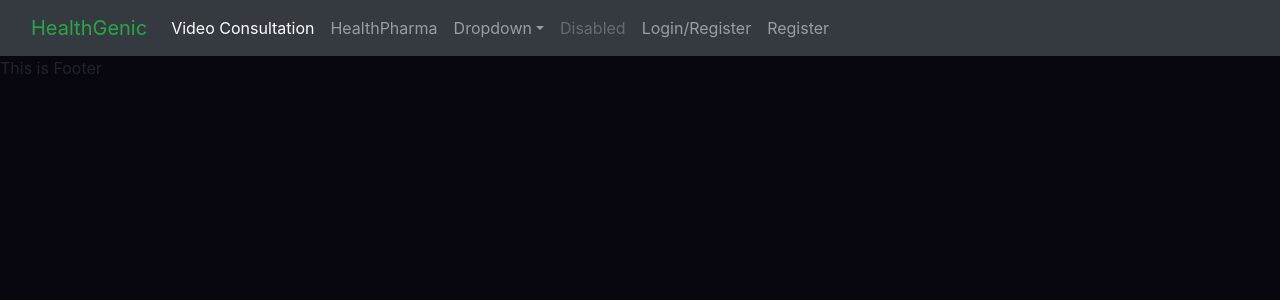
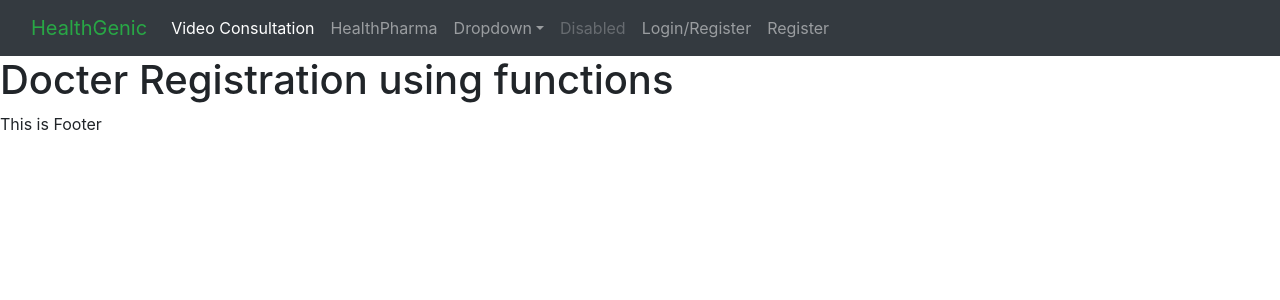
Before and after one commit to healthgenic/healthgenic, a React (Create React App) app in the folder front-end/: page /home/DocRegister in a window 1280 px wide. Shown: the top 300 px of the page. Built offline with nearby package versions, Linux system fonts and the light colour scheme.

Commit message:
css issue resolved

```diff
--- a/front-end/package.json
+++ b/front-end/package.json
@@ -11,6 +11,7 @@
     "react-dom": "^17.0.2",
     "react-scripts": "5.0.0",
     "reactstrap": "^9.0.1",
+    "sass": "^1.49.7",
     "web-vitals": "^2.1.4"
   },
   "scripts": {
--- a/front-end/src/App.js
+++ b/front-end/src/App.js
@@ -1,4 +1,3 @@
-import logo from './logo.svg';
 import './App.css';
 import ReactDOM from "react-dom";
 import { BrowserRouter, Router, Route,Switch } from "react-router-dom";
@@ -8,7 +7,8 @@ import Footer from './Components/HomePage/Footer';
 import UserLogin from './Components/Login/UserLogin';
 import OnlineConsultation from './Components/Online_Consultation/OnlineConsultation';
 import Epharma from './Components/E_pharma/Epharma';
-import UserRegistration from './Components/Register/UserRegistration'
+import UserRegistration from './Components/Register/UserRegistration';
+import DocterRegistration from './Components/Register/DocterRegistration';
 
 
 function App() {
@@ -27,6 +27,7 @@ function App() {
                     <Route path="/consult" component={OnlineConsultation}/>
                     <Route path="/Epharma" component={Epharma}/>
                     <Route path="/Register" component={UserRegistration} exact/>
+                    <Route path="/DocRegister" component={DocterRegistration}/>
 
                 </Switch>
         <div>
@@ -45,9 +46,9 @@ export default App;
 
 
 
-{/* <Route path = "/add-employee/:id" component = {CreateEmployeeComponent}></Route>
-                          <Route path = "/view-employee/:id" component = {ViewEmployeeComponent}></Route> */}
-                          {/* <Route path = "/update-employee/:id" component = {UpdateEmployeeComponent}></Route> */}
+// {/* <Route path = "/add-employee/:id" component = {CreateEmployeeComponent}></Route>
+//                           <Route path = "/view-employee/:id" component = {ViewEmployeeComponent}></Route> */}
+//                           {/* <Route path = "/update-employee/:id" component = {UpdateEmployeeComponent}></Route> */}
 
 
-                          // this is a comment
+//                           // this is a comment
--- a/front-end/src/Components/Login/UserLogin.jsx
+++ b/front-end/src/Components/Login/UserLogin.jsx
@@ -1,6 +1,6 @@
 import React, { Component } from 'react';
 import { Link } from 'react-router-dom';
-import './login.css';
+// import './login.scss';
 
 export default class UserLogin extends Component {
   render() {
@@ -20,7 +20,7 @@ export default class UserLogin extends Component {
         <input type="password" placeholder="Password" id="password" name="pass" required/>
 
         <button>Log In</button>
-
+        <Link className='doc_reg' to="/Register">Docter Registration</Link>
     </form>
 
     </div>;
--- a/front-end/src/Components/Register/DocterRegistration.jsx
+++ b/front-end/src/Components/Register/DocterRegistration.jsx
@@ -1,7 +1,11 @@
 import React, { Component } from 'react';
+import ReactDom from 'react-dom';
 
-export default class DocterRegistration extends Component {
-  render() {
-    return <div></div>;
-  }
+function Docter  (){
+  return <h1>
+    Docter Registration using functions
+  </h1>;
+
 }
+
+export default Docter;
```
Also changed, not shown: front-end/src/Components/Register/UserRegistration.jsx (+2 -5 lines), front-end/src/Components/Login/login.scss (renamed from front-end/src/Components/Login/login.css), 1 other file (tests, documents, lock files or other folders).
